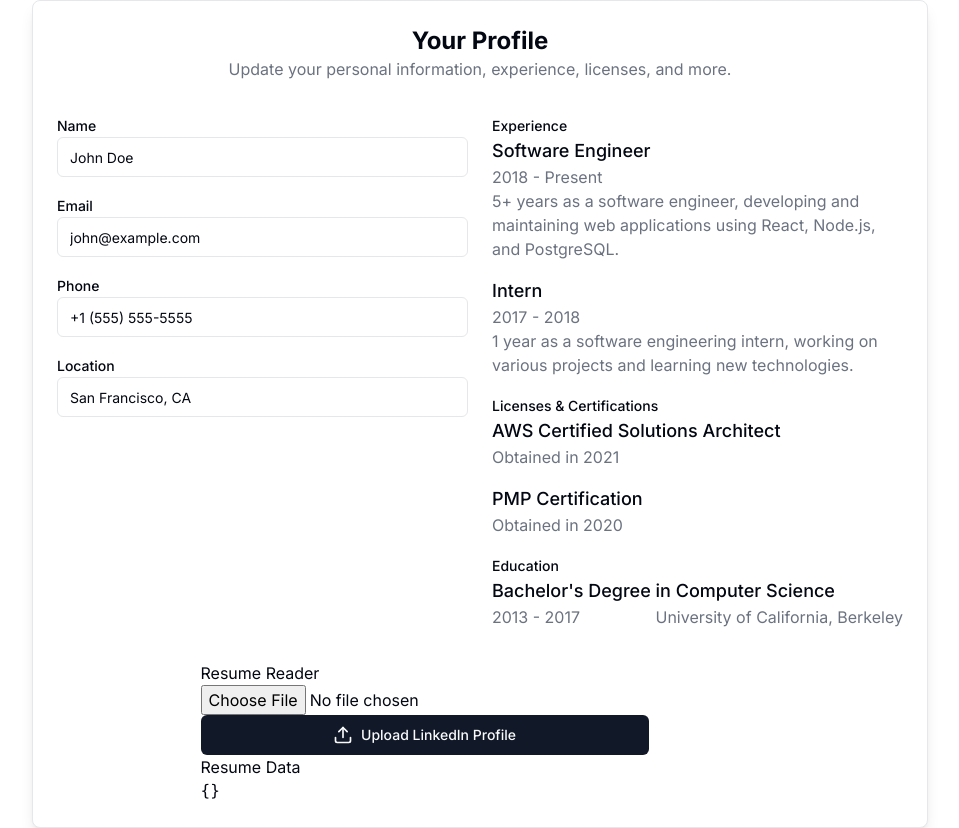
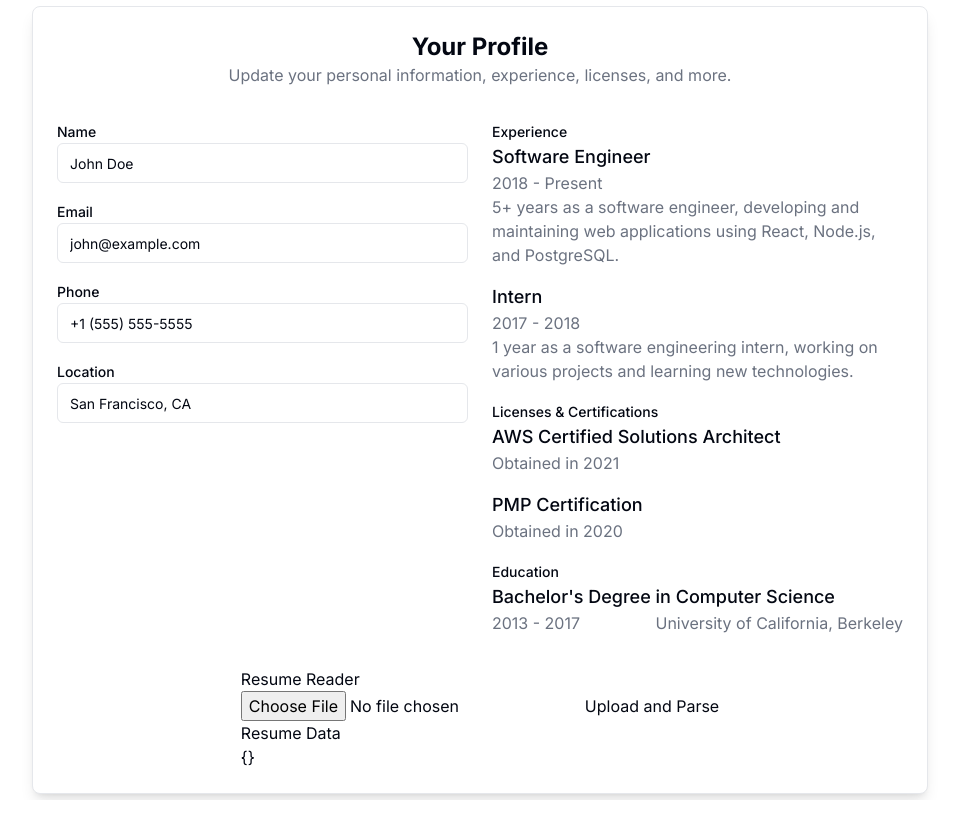
Before and after one commit to ExoCodeLabs/resume-craft-client, a Next.js app: page /profile in a window 1280 px wide. Shown: the whole page, without its empty margins (160-1119 px from the left). After the commit the page ends 800 px from the top, so only its background shows below. Built offline with nearby package versions, Linux system fonts and the light colour scheme.

Commit message:
--added base parsing

```diff
--- a/app/api/linkedin/route.js
+++ b/app/api/linkedin/route.js
@@ -1,4 +1,13 @@
 import { NextResponse } from "next/server"
+
+export function GET() {
+  return new Response(JSON.stringify({ message: "API is reachable" }), {
+    status: 200,
+    headers: {
+      "Content-Type": "application/json",
+    },
+  })
+}
 
 export async function POST(req) {
   try {
--- a/app/api/parse-pdf/route.js
+++ b/app/api/parse-pdf/route.js
@@ -1,36 +1,41 @@
-// app/api/parse-pdf/route.js
+import pdfParse from "pdf-parse"
+import { NextResponse } from "next/server"
 
-import pdfParse from "pdf-parse"
-
-export const config = {
-  api: {
-    bodyParser: false, // Disable default body parsing for custom handling
-  },
+export function GET() {
+  return new Response(JSON.stringify({ message: "API is reachable" }), {
+    status: 200,
+    headers: {
+      "Content-Type": "application/json",
+    },
+  })
 }
 
 export async function POST(req) {
   try {
+    // Convert the request to a buffer for `pdf-parse`
     const buffer = await req.arrayBuffer()
-    const pdfData = await pdfParse(Buffer.from(buffer))
+    const fileBuffer = Buffer.from(buffer)
+
+    // Parse the PDF file
+    const pdfData = await pdfParse(fileBuffer)
+
+    // Extract and structure data from PDF
     const parsedData = parseResumeData(pdfData.text)
 
-    return new Response(JSON.stringify(parsedData), {
-      status: 200,
-      headers: {
-        "Content-Type": "application/json",
-      },
-    })
+    // Return a JSON response with the parsed data
+    return NextResponse.json(parsedData, { status: 200 })
   } catch (error) {
     console.error("Error parsing PDF:", error)
-    return new Response(JSON.stringify({ message: "Error parsing PDF" }), {
-      status: 500,
-      headers: {
-        "Content-Type": "application/json",
-      },
-    })
+
+    // Return an error response in case of any issues
+    return NextResponse.json(
+      { error: "Internal Server Error", details: error.message },
+      { status: 500 }
+    )
   }
 }
 
+// Function to parse the resume data text
 function parseResumeData(text) {
   const lines = text
     .split("\n")
--- a/components/ui/ResumeReader.jsx
+++ b/components/ui/ResumeReader.jsx
@@ -1,7 +1,8 @@
+// components/ResumeReader.js
+
 "use client"
 
 import { useState } from "react"
-import { Button } from "@/components/ui/button"
 
 const ResumeReader = () => {
   const [file, setFile] = useState(null)
@@ -9,6 +10,7 @@ const ResumeReader = () => {
 
   const handleFileChange = (e) => {
     setFile(e.target.files[0])
+    handleFileUpload()
   }
 
   const handleFileUpload = async () => {
@@ -28,45 +30,24 @@ const ResumeReader = () => {
         }
 
         const data = await response.json()
+        console.log({ data })
         setResumeData(data)
       } catch (error) {
         console.error("Error uploading file:", error)
       }
     }
   }
+
   return (
     <div>
       <h1>Resume Reader</h1>
       <input type="file" accept="application/pdf" onChange={handleFileChange} />
-      <Button onClick={handleFileUpload} className="w-full max-w-md">
-        <UploadIcon className="mr-2 h-5 w-5" />
-        Upload LinkedIn Profile
-      </Button>
+      <button onClick={handleFileUpload}>Upload and Parse</button>
 
       <h2>Resume Data</h2>
-      <pre>{JSON.stringify(resumeData, null, 2)}</pre>
+      <p>{JSON.stringify(resumeData, null, 2)}</p>
     </div>
   )
 }
 
-function UploadIcon(props) {
-  return (
-    <svg
-      {...props}
-      xmlns="http://www.w3.org/2000/svg"
-      width="24"
-      height="24"
-      viewBox="0 0 24 24"
-      fill="none"
-      stroke="currentColor"
-      strokeWidth="2"
-      strokeLinecap="round"
-      strokeLinejoin="round"
-    >
-      <path d="M21 15v4a2 2 0 0 1-2 2H5a2 2 0 0 1-2-2v-4" />
-      <polyline points="17 8 12 3 7 8" />
-      <line x1="12" x2="12" y1="3" y2="15" />
-    </svg>
-  )
-}
 export default ResumeReader
--- a/next.config.mjs
+++ b/next.config.mjs
@@ -1,4 +1,10 @@
+// next.config.js
+
 /** @type {import('next').NextConfig} */
-const nextConfig = {};
+const nextConfig = {
+  experimental: {
+    serverComponentsExternalPackages: ["pdf-parse"], // Treat pdf-parse as a server-side package
+  },
+}
 
-export default nextConfig;
+export default nextConfig
```
